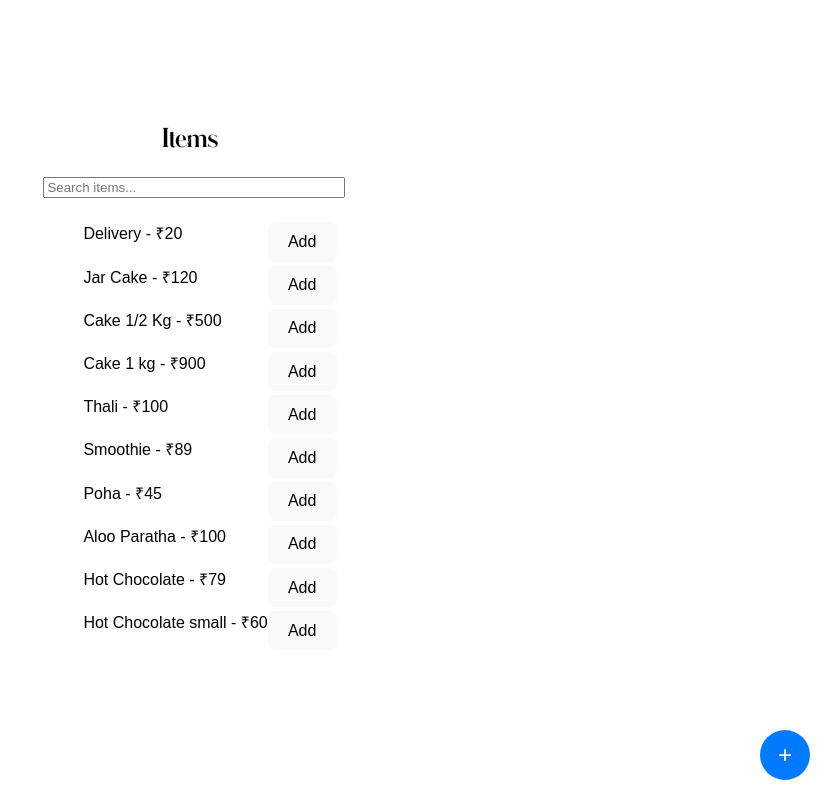
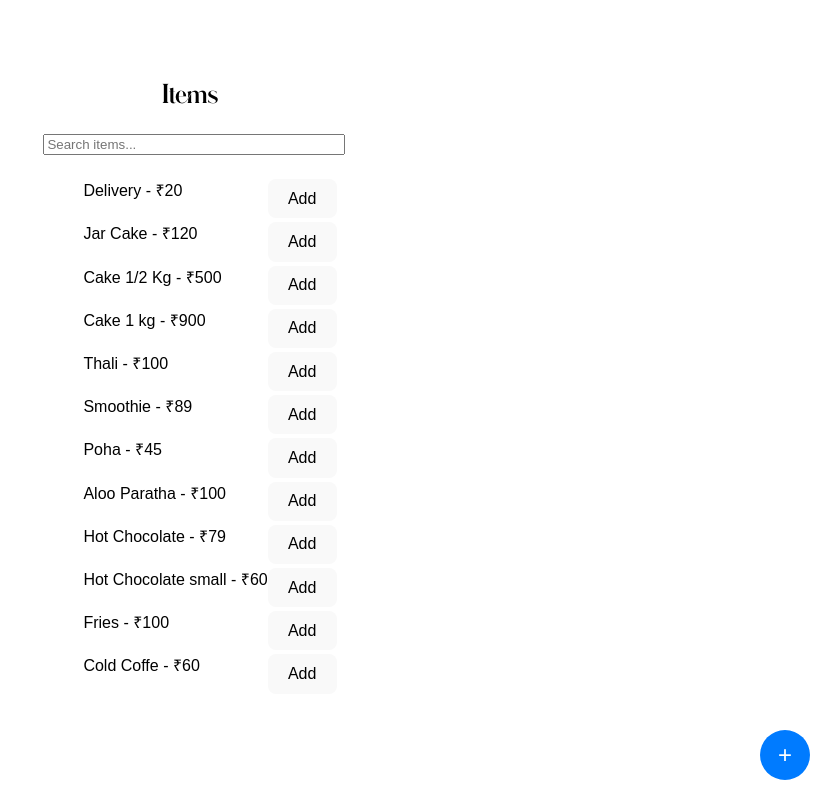
Before and after one commit to karanfulare/jivas, a React (Vite) app: page /invoice in a window 1280 px wide. Shown: the whole page, without its empty margins (450-1280 px from the left). Built offline with nearby package versions, Linux system fonts and the light colour scheme.

Commit message:
added new items

```diff
--- a/src/Invoice.jsx
+++ b/src/Invoice.jsx
@@ -10,7 +10,10 @@ const sampleItems = [
   { id: 7, name: 'Poha', cost: 45 },
   { id: 8, name: 'Aloo Paratha', cost: 100 },
   { id: 9, name: 'Hot Chocolate', cost: 79 },
-  { id: 10, name: 'Hot Chocolate small', cost: 60 }
+  { id: 10, name: 'Hot Chocolate small', cost: 60 },
+    { id: 11, name: 'Fries', cost: 100 },
+      { id: 12, name: 'Cold Coffe', cost: 60 }
+
 ];
 
 export default function InvoiceGenerator() {
```
